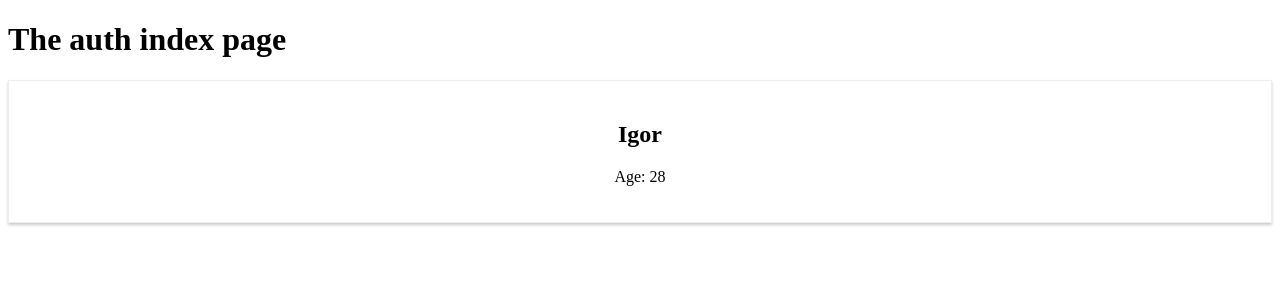
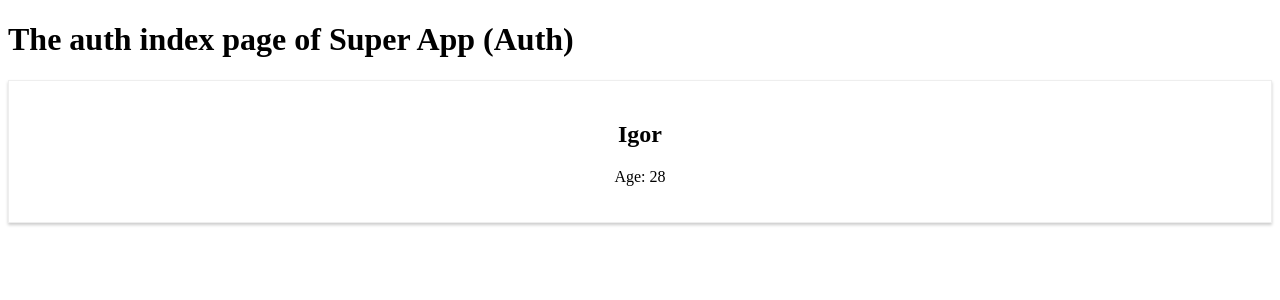
Before and after one commit to izaika/nextjs, a Next.js app: page /auth in a window 1280 px wide. Shown: the top 300 px of the page. Built offline with nearby package versions, Linux system fonts and the light colour scheme.

Commit message:
382. A Special Lifecyle Hook

```diff
--- a/pages/_error.js
+++ b/pages/_error.js
@@ -6,7 +6,7 @@ const errorPage = () => (
   <div>
     <h1>Oops something went wrong</h1>
     <p>
-      Try
+      Try{' '}
       <Link href="/">
         <a>going back</a>
       </Link>
--- a/pages/auth/index.js
+++ b/pages/auth/index.js
@@ -2,11 +2,13 @@ import React from 'react';
 
 import User from '../../components/User';
 
-const authIndexPage = () => (
+const authIndexPage = ({ appName }) => (
   <div>
-    <h1>The auth index page</h1>
+    <h1>The auth index page of {appName}</h1>
     <User name="Igor" age={28} />
   </div>
 );
 
+authIndexPage.getInitialProps = context => ({ appName: 'Super App (Auth)' });
+
 export default authIndexPage;
```
Also changed, not shown: pages/index.js (+12 -4 lines).
